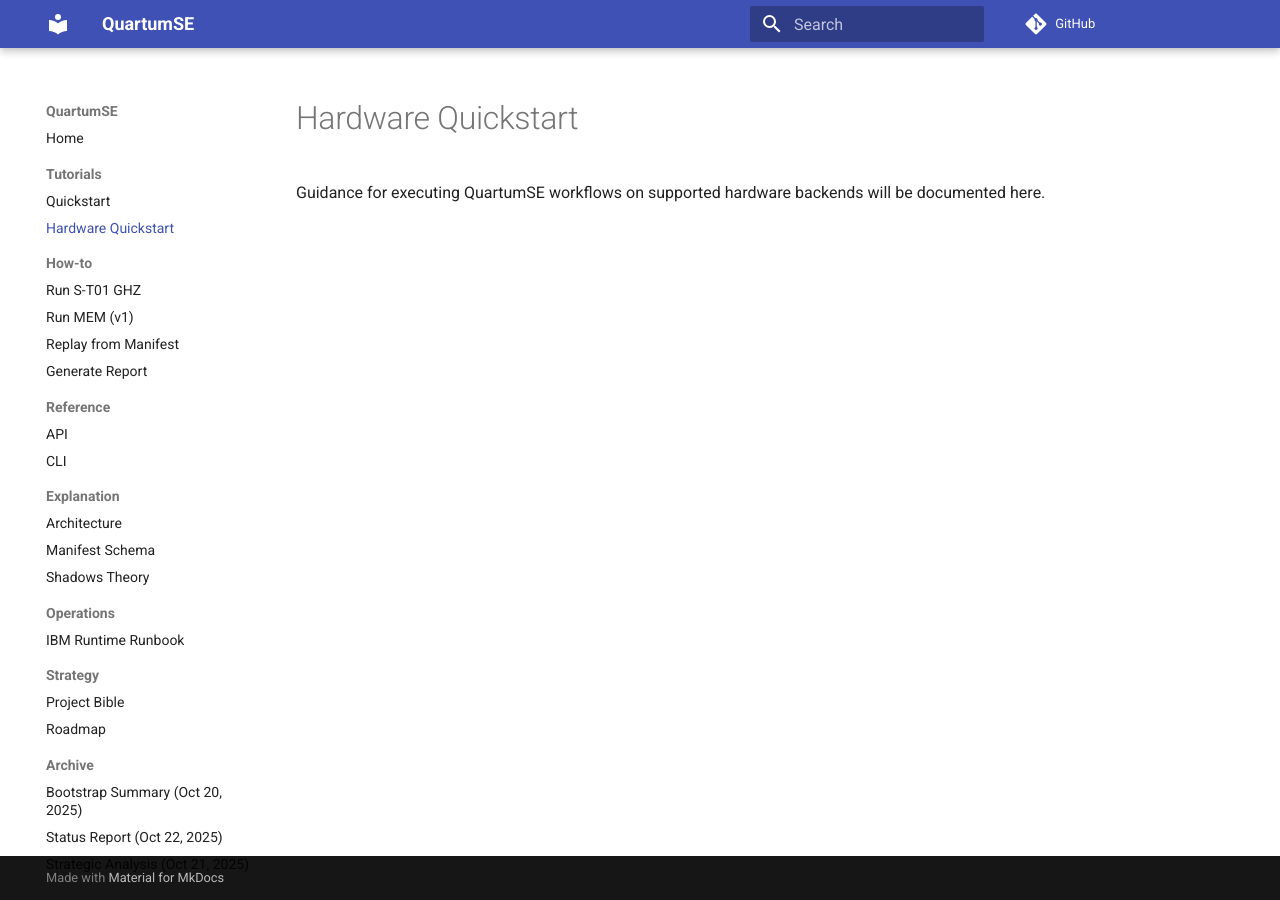
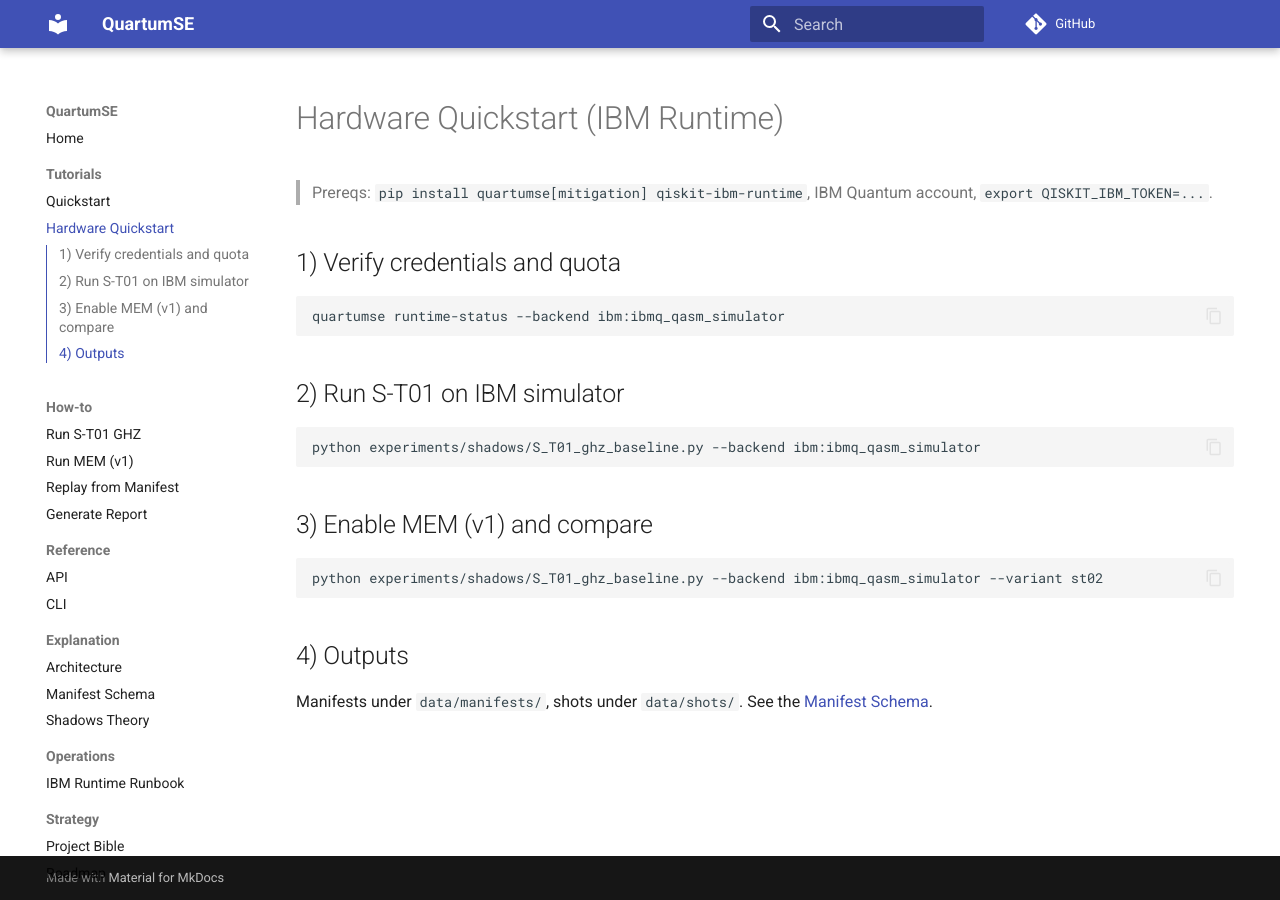
Before and after one commit to QuartumSE/quartumse-internal, an MkDocs documentation site: the page built from docs/tutorials/hardware_quickstart.md, in a window 1280 px wide. Built offline with MkDocs 1.6.1 and Material for MkDocs 9.7.7, drawn with Linux system fonts in a browser that asks for light colours; comment, search, counter and statistics services are not loaded.

Commit message:
Add IBM hardware quickstart tutorial and API reference link

````diff
--- a/docs/tutorials/hardware_quickstart.md
+++ b/docs/tutorials/hardware_quickstart.md
@@ -1,3 +1,22 @@
-# Hardware Quickstart
+# Hardware Quickstart (IBM Runtime)
 
-Guidance for executing QuartumSE workflows on supported hardware backends will be documented here.
+> Prereqs: `pip install quartumse[mitigation] qiskit-ibm-runtime`, IBM Quantum account, `export QISKIT_IBM_TOKEN=...`.
+
+## 1) Verify credentials and quota
+```bash
+quartumse runtime-status --backend ibm:ibmq_qasm_simulator
+```
+
+## 2) Run S-T01 on IBM simulator
+```bash
+python experiments/shadows/S_T01_ghz_baseline.py --backend ibm:ibmq_qasm_simulator
+```
+
+## 3) Enable MEM (v1) and compare
+```bash
+python experiments/shadows/S_T01_ghz_baseline.py --backend ibm:ibmq_qasm_simulator --variant st02
+```
+
+## 4) Outputs
+
+Manifests under `data/manifests/`, shots under `data/shots/`. See the [Manifest Schema](../explanation/manifest-schema.md).
````
Also changed, not shown: docs/reference/api/index.md (+4 -0 lines).
